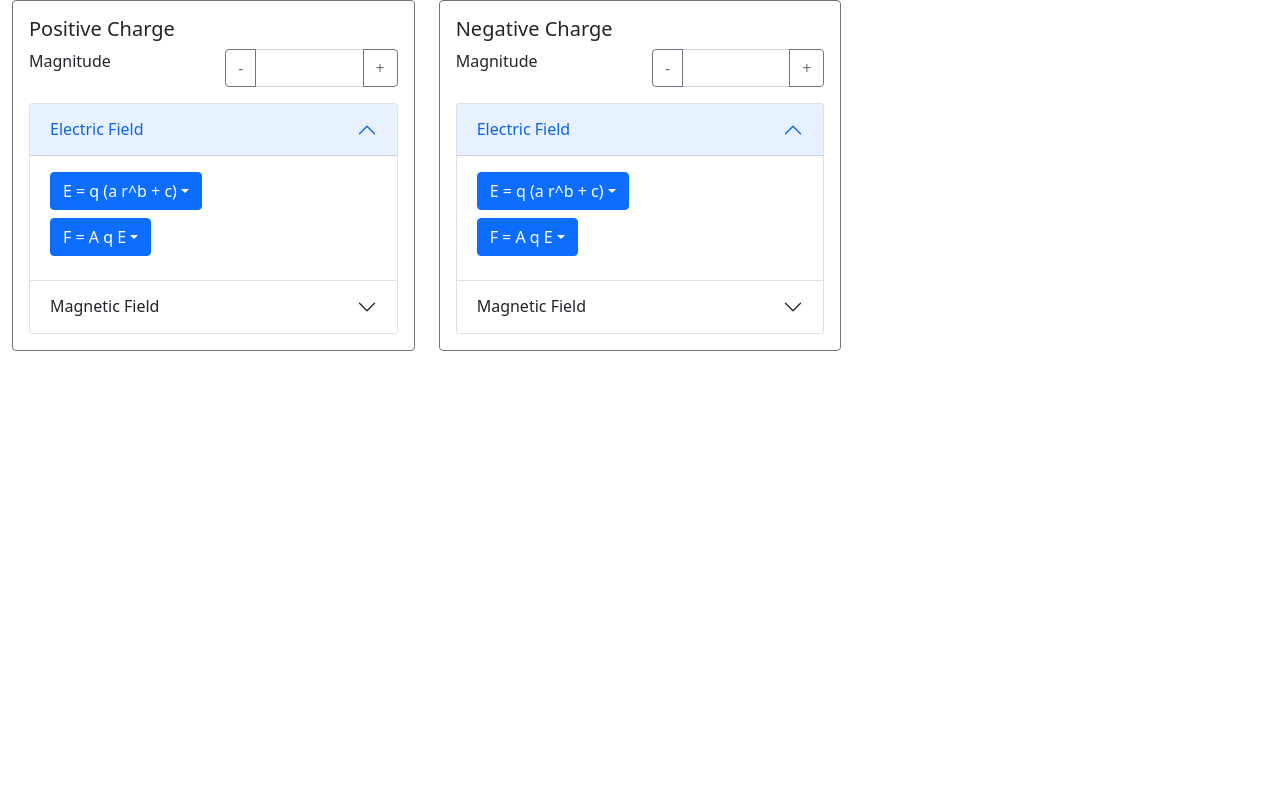
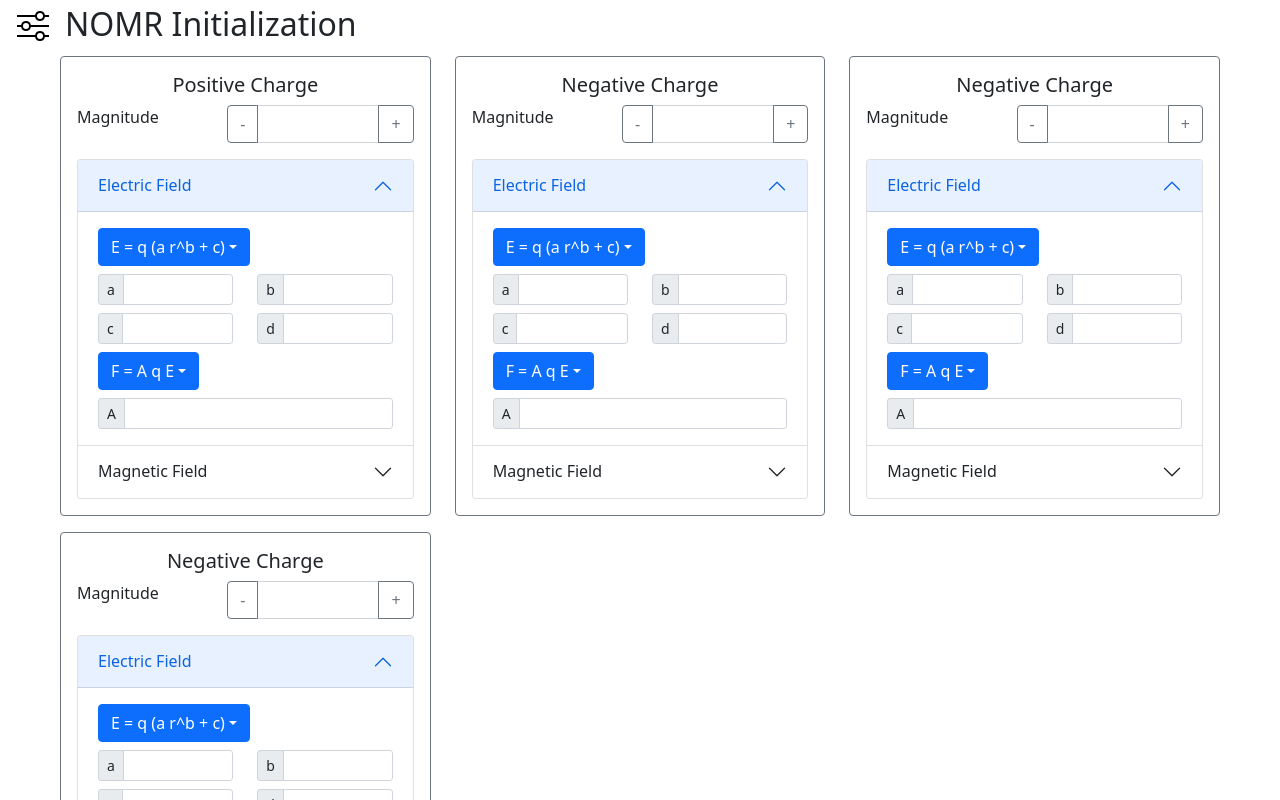
Before and after one commit to Novel-Observations-in-Mixed-Reality/web-app-react, a React (Create React App) app: page / in a window 1280 px wide. Shown: the top 800 px of the page. Built offline with nearby package versions, Linux system fonts and the light colour scheme.

Commit message:
Added prelim code for customization

```diff
--- a/package.json
+++ b/package.json
@@ -7,6 +7,7 @@
     "@testing-library/react": "^12.1.2",
     "@testing-library/user-event": "^13.5.0",
     "bootstrap": "^5.1.3",
+    "bootstrap-icons": "^1.7.2",
     "react": "^17.0.2",
     "react-bootstrap": "^2.0.3",
     "react-dom": "^17.0.2",
--- a/src/components/App.js
+++ b/src/components/App.js
@@ -1,7 +1,8 @@
 import '../App.css';
-import React from 'react';
+import React, { useState } from 'react';
 import FieldCard from './FieldCard';
-import { Container, Row, Col } from 'react-bootstrap';
+import { Container, Row, Col, Button, Offcanvas, Stack } from 'react-bootstrap';
+import Customization from './Customization';
 
 import testData from '../data/testData.json';
 
@@ -15,32 +16,74 @@ const data = [
 
 function App({ initialData }) {
   console.log(data)
+
+  const [show, setShow] = useState(false);
+
+  const handleClose = () => setShow(false);
+  const handleShow = () => setShow(true);
+
   return (
+
     <div classame="App">
 
-      <Container fluid>
+      {/* <Stack direction="horizontal" className="mx-2"> */}
 
-        <Row >
+
+      <Stack>
+
+        <div className="d-flex">
+          <Button id="custom" className="" onClick={handleShow}>
+            <img id="icon" src="sliders.svg" alt="Customize" />
+          </Button>
+
+
+
+          <Offcanvas show={show} onHide={handleClose}>
+            <Offcanvas.Header closeButton>
+              <Offcanvas.Title>Customization</Offcanvas.Title>
+            </Offcanvas.Header>
+            <Offcanvas.Body>
+              <Customization/>
+            </Offcanvas.Body>
+          </Offcanvas>
+
+          <Container className=" p-0 mx-0 font-weight-bold">
+            <span id="title" className="font-weight-bold">NOMR Initialization</span>
+          </Container>
+        </div>
+
+
+
+        <Container id="card-field" fluid className="mt-2 px-lg-0">
+          <Row className="mx-lg-5" >
 
             <Col md={6} lg={4}>
-            <FieldCard initData={testData[0]} cardNumber={0}/>
+              <FieldCard initData={testData[0]} cardNumber={0} />
             </Col>
             <Col md={6} lg={4}>
-            <FieldCard initData={testData[1]} cardNumber={1}/>
-          {/* </Col>
-          <Col md={6} lg={4}>
-            <FieldCard />
+              <FieldCard initData={testData[1]} cardNumber={1} />
             </Col>
             <Col md={6} lg={4}>
-            <FieldCard />
+              <FieldCard initData={testData[1]} cardNumber={1} />
             </Col>
             <Col md={6} lg={4}>
-            <FieldCard /> */}
+              <FieldCard initData={testData[1]} cardNumber={1} />
             </Col>
-
 
           </Row>
         </Container>
+      </Stack>
+      {/* </Stack> */}
+
+
+
+
+
+
+
+
+
+
 
     </div>
   );
--- /dev/null
+++ b/src/components/Customization.js
@@ -0,0 +1,80 @@
+import '../App.css';
+import React, { useState } from 'react';
+import FieldCard from './FieldCard';
+import { Container, Row, Col, Button, ButtonGroup, Stack, ToggleButton } from 'react-bootstrap';
+
+export default function Customization() {
+
+  const [checked, setChecked] = useState(false);
+  const [radioValue, setRadioValue] = useState("1");
+
+  const radios = [
+    { name: 'Active', value: '1' },
+    { name: 'Radio', value: '2' },
+    { name: 'Radio', value: '3' },
+  ];
+
+  return (
+    <>
+      {/* <ButtonGroup>
+        {radios.map((radio, idx) => (
+          <ToggleButton
+            key={idx}
+            id={`radio-${idx}`}
+            type="radio"
+            variant={idx % 2 ? 'outline-success' : 'outline-danger'}
+            name="radio"
+            value={radio.value}
+            checked={radioValue === radio.value}
+            onChange={(e) => setRadioValue(e.currentTarget.value)}
+          >
+            {radio.name}
+          </ToggleButton>
+        ))}
+      </ButtonGroup>
+      <br /> */}
+      <ButtonGroup>
+
+        <ToggleButton
+          key={1}
+          id={`radio-${1}`}
+          type="radio"
+          variant="outline-primary"
+          name="radio"
+          value={1}
+          checked={radioValue === "1"}
+          onChange={(e) => setRadioValue(e.currentTarget.value)}
+        >
+          {"Positive"}
+        </ToggleButton>
+
+        <ToggleButton
+          key={2}
+          id={`radio-${2}`}
+          type="radio"
+          variant="outline-danger"
+          name="radio"
+          value={2}
+          checked={radioValue === "2"}
+          onChange={(e) => setRadioValue(e.currentTarget.value)}
+        >
+          {"Negative"}
+        </ToggleButton>
+
+        <ToggleButton
+          key={3}
+          id={`radio-${3}`}
+          type="radio"
+          variant="outline-dark"
+          name="radio"
+          value={3}
+          checked={radioValue === "3"}
+          onChange={(e) => setRadioValue(e.currentTarget.value)}
+        >
+          {"Custom"}
+        </ToggleButton>
+      </ButtonGroup>
+
+    </>
+  );
+}
--- a/src/components/FieldCard.js
+++ b/src/components/FieldCard.js
@@ -53,9 +53,50 @@ export default function FieldCard({ initData, cardNumber }) {
             <Dropdown.Item eventKey={eqs[2]}>{'E = ' + eqs[2]}</Dropdown.Item>
           </DropdownButton>
 
+          <Container className="m-0 p-0">
+            <Row>
+              <Col className="" md={6}>
+              {/* <Col className="" md={6} style={{"padding-right": "5px"}}> */}
+                <InputGroup size="sm" className="mb-2">
+                  <InputGroup.Text id="inputGroup-sizing-sm">  a  </InputGroup.Text>
+                  <FormControl type="number" aria-label="Small" aria-describedby="inputGroup-sizing-sm" />
+                </InputGroup>
+              </Col>
+              <Col md={6}>
+              {/* <Col md={6} style={{"padding-left": "5px"}}> */}
+                <InputGroup size="sm" className="mb-2">
+                  <InputGroup.Text id="inputGroup-sizing-sm">  b  </InputGroup.Text>
+                  <FormControl type="number" aria-label="Small" aria-describedby="inputGroup-sizing-sm" />
+                </InputGroup>
+              </Col>
+              <Col md={6}>
+              {/* <Col md={6} style={{"padding-right": "5px"}}> */}
+                <InputGroup size="sm" className="mb-2">
+                  <InputGroup.Text id="inputGroup-sizing-sm">  c  </InputGroup.Text>
+                  <FormControl type="number" ria-label="Small" aria-describedby="inputGroup-sizing-sm" />
+                </InputGroup>
+              </Col>
+              <Col md={6}>
+              {/* <Col md={6} style={{"padding-left": "5px"}}> */}
+                <InputGroup size="sm" className="mb-2">
+                  <InputGroup.Text id="inputGroup-sizing-sm">  d  </InputGroup.Text>
+                  <FormControl type="number" aria-label="Small" aria-describedby="inputGroup-sizing-sm" />
+                </InputGroup>
+              </Col>
+            </Row>
+          </Container>
+
           <DropdownButton className="mb-2 react-dd" title={'F = A q E'}>
             <Dropdown.Item eventKey={'A q E'}>{'F = A q E'}</Dropdown.Item>
           </DropdownButton>
+          <Container className="m-0 p-0">
+
+          <InputGroup size="sm" >
+            <InputGroup.Text id="inputGroup-sizing-sm">  A  </InputGroup.Text>
+            <FormControl type="number" aria-label="Small" aria-describedby="inputGroup-sizing-sm" />
+          </InputGroup>
+
+          </Container>
         </Accordion.Body>
       </Accordion.Item>
     )
@@ -64,7 +105,7 @@ export default function FieldCard({ initData, cardNumber }) {
   return (
     <Card border="secondary" style={{ width: 'auto' }} className="mb-3">
       <Card.Body>
-        <Card.Title>{initData.particle}</Card.Title>
+        <Card.Title className="text-center ">{initData.particle}</Card.Title>
 
         <Form>
           {/*
@@ -73,9 +114,9 @@ export default function FieldCard({ initData, cardNumber }) {
 
           <Container className="p-0">
             <Row>
-              <Col md={7} lg={6}><label for="magnitude"><h6>Magnitude</h6></label></Col>
+              <Col md={5} lg={5}><label className="h6" for="magnitude">Magnitude</label></Col>
 
-              <Col md={5} lg={6}>
+              <Col md={7} lg={7}>
                 <div>
                   <InputGroup id="magnitude" className="mb-3 col-md-5">
                     <Button variant="outline-secondary" id="button-addon1">-</Button>
--- a/src/index.css
+++ b/src/index.css
@@ -11,3 +11,26 @@ code {
   font-family: source-code-pro, Menlo, Monaco, Consolas, 'Courier New',
     monospace;
 }
+
+#custom {
+  background-color: white;
+  border-color: white;
+  padding: 0;
+  margin: 0.5rem 1rem 0;
+  height: 33px;
+  width: 33px;
+}
+
+#icon {
+  height: 2rem;
+  width: 2rem;
+  /* padding: 0 auto 0 auto; */
+}
+
+#card-field {
+  overflow: hidden;
+}
+
+#title {
+  font-size: 2rem;
+}
```
Also changed, not shown: public/sliders.svg (added), 1 other file (tests, documents, lock files or other folders). Lines whose indentation alone changed are shown as unchanged.
